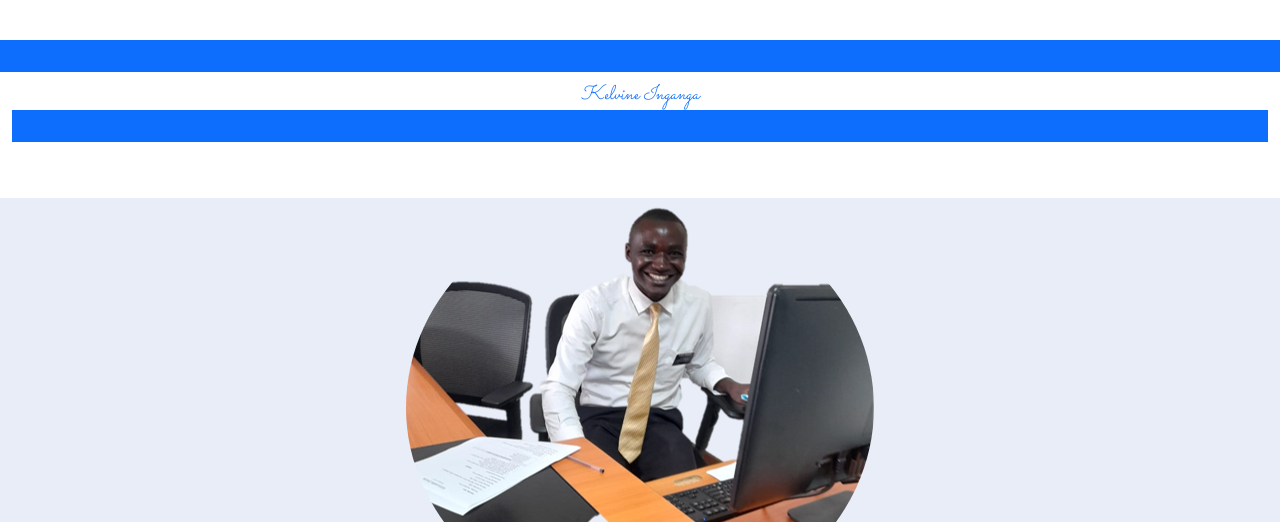
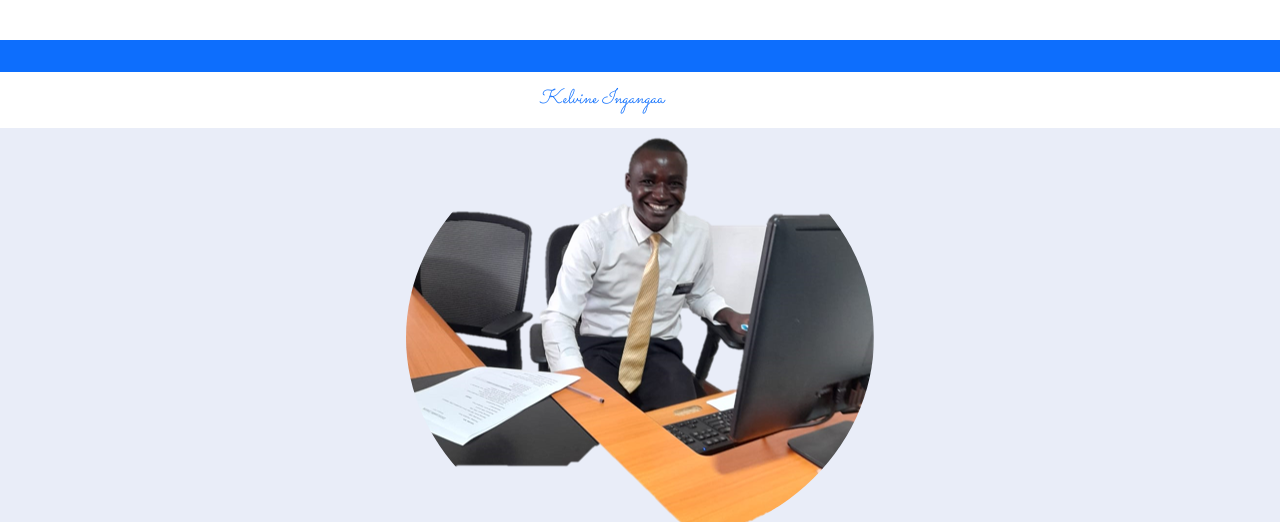
Before and after one commit to kelvine123/Best-Accounting-Technician, a plain HTML site: page index.html in a window 1280 px wide. Shown: the top 522 px of the page. Drawn offline with nearby package versions, Linux system fonts and the light colour scheme.

Commit message:
Update index.html

```diff
--- a/index.html
+++ b/index.html
@@ -20,8 +20,8 @@
       <div class="p-3 mb-2 bg-primary text-white"></div>
         <div class="container-fluid">
 
-          <a class="navbar-brand k" href="index.html"><em>Kelvine Inganga</em>
-          <div class="p-3 mb-2 bg-primary text-white"></div>
+          <a class="navbar-brand k" href="index.html"><em>Kelvine Inganga</em>a
+
           <button class="navbar-toggler" type="button" data-bs-toggle="collapse" data-bs-target="#navbarNav" aria-controls="navbarNav" aria-expanded="false" aria-label="Toggle navigation">
             <span class="navbar-toggler-icon"></span>
 
@@ -114,7 +114,7 @@
           <div id="contact">
             <a class="btn" href=>CONTACT INFO:</a>
           </div>
-            <hi>Call or WhatsApp: +254701572470</a>
+            <hi>Call or whatsapp: +254701572470</a>
           </div>
           <hi> Email: kelvinekiganga999@gmail.com</a>
 
```
